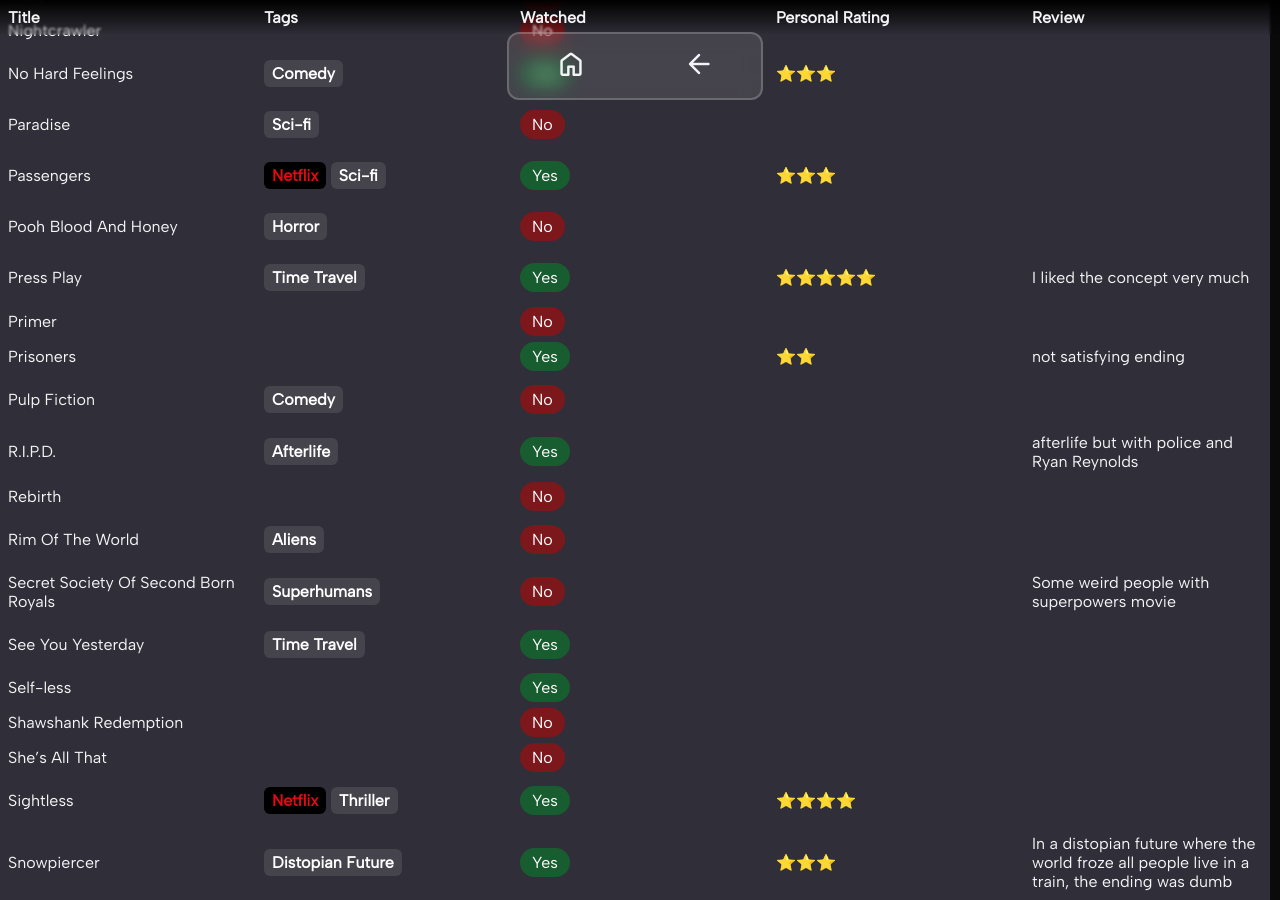
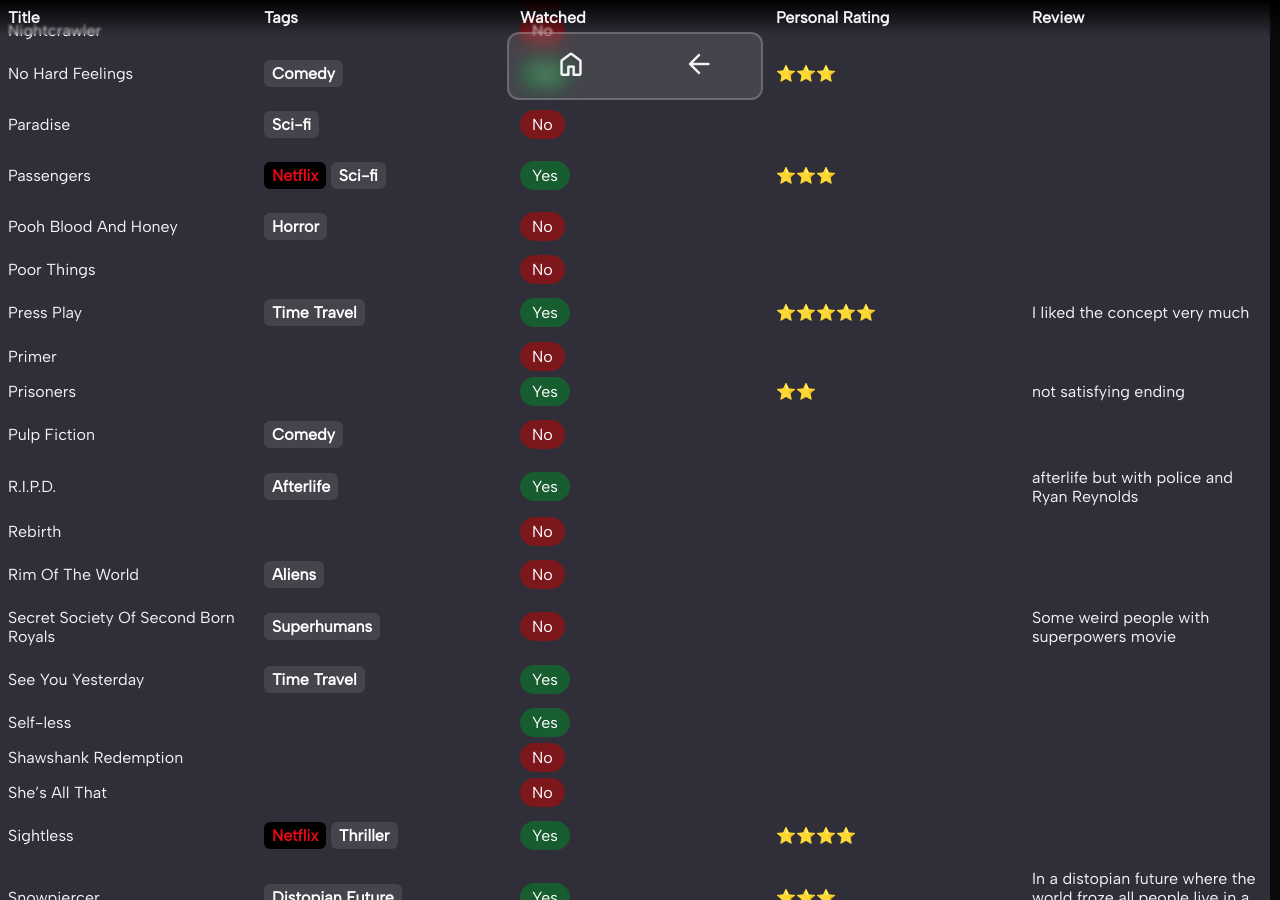
Before and after one commit to Plueres/Plueres.github.io, a Jekyll site: the page built from pages/movielist.md, in a window 1280 px wide and 900 px high, scrolled down 3547 px. Built offline with Jekyll 4.4.1, drawn with Linux system fonts in a browser that asks for light colours; some web fonts are replaced.

Commit message:
Update Lists “movies”

```diff
--- a/_data/movies.yml
+++ b/_data/movies.yml
@@ -252,6 +252,8 @@
   - title: Pooh Blood And Honey
     tags: "!Horror"
     watched: "!no"
+  - watched: "!no"
+    title: Poor Things
   - watched: "!yes"
     title: Press Play
     tags: "!Time Travel"
```
